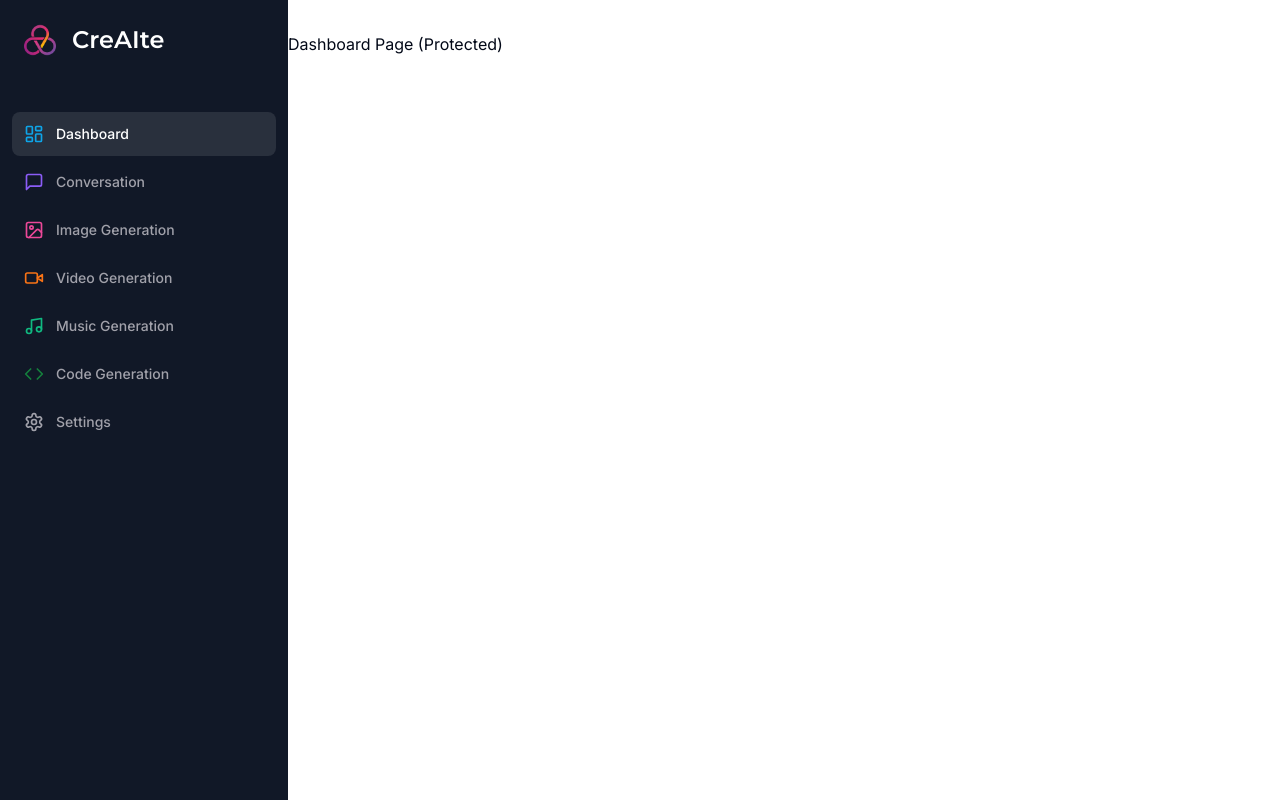
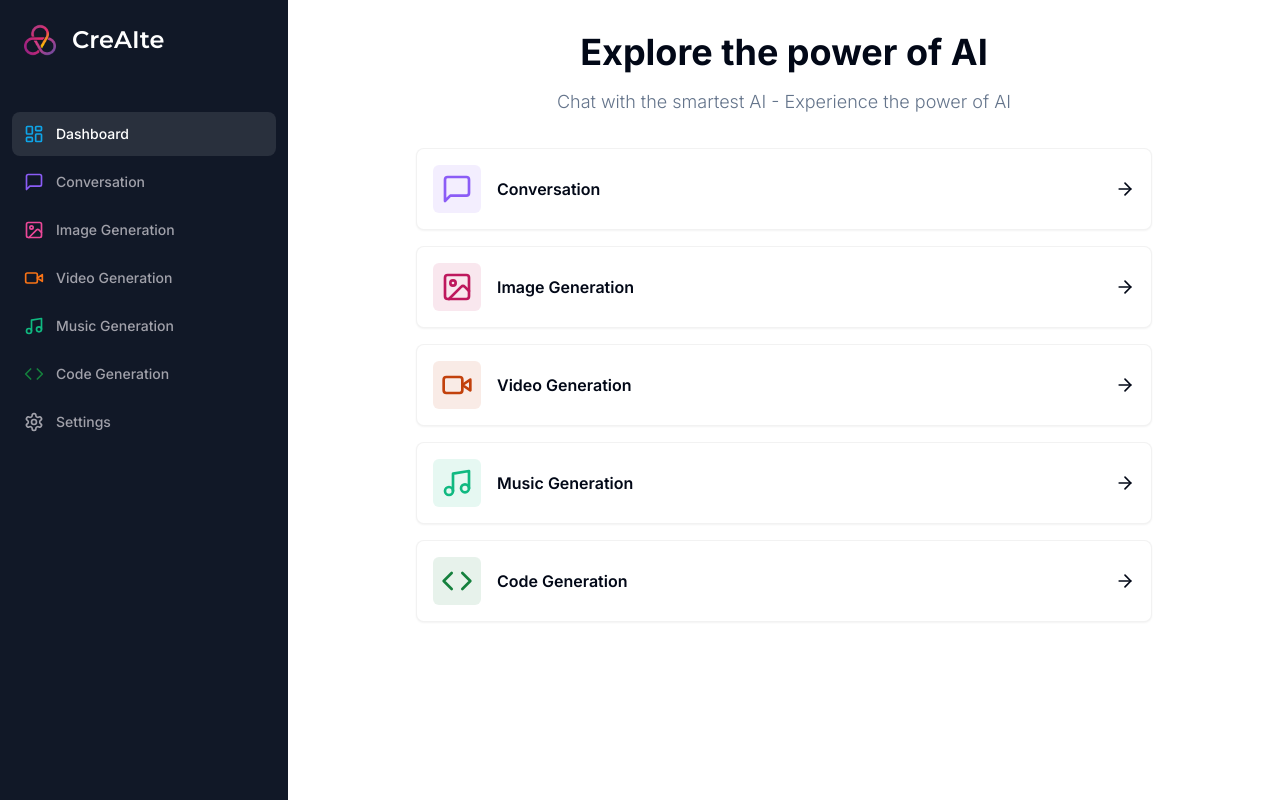
Before and after one commit to nhemgomia/creAIte, a Next.js app: page /dashboard in a window 1280 px wide. Built offline with nearby package versions, Linux system fonts and the light colour scheme.

Commit message:
feat: implement dashboard, create card component

```diff
--- a/app/(dashboard)/(routes)/dashboard/page.tsx
+++ b/app/(dashboard)/(routes)/dashboard/page.tsx
@@ -1,7 +1,96 @@
+"use client";
+
+import { useRouter } from "next/navigation";
+import {
+  ArrowRight,
+  Code,
+  ImageIcon,
+  MessageSquare,
+  Music,
+  VideoIcon
+} from "lucide-react";
+
+import { cn } from "@/lib/utils";
+import { Card } from "@/components/ui/card";
+
+const tools = [
+  {
+    label: "Conversation",
+    icon: MessageSquare,
+    href: "/conversation",
+    color: "text-violet-500",
+    bgColor: "bg-violet-500/10"
+  },
+  {
+    label: "Image Generation",
+    icon: ImageIcon,
+    href: "/image",
+    color: "text-pink-700",
+    bgColor: "bg-pink-700/10"
+  },
+  {
+    label: "Video Generation",
+    icon: VideoIcon,
+    href: "/video",
+    color: "text-orange-700",
+    bgColor: "bg-orange-700/10"
+  },
+  {
+    label: "Music Generation",
+    icon: Music,
+    href: "/music",
+    color: "text-emerald-500",
+    bgColor: "bg-emerald-500/10"
+  },
+  {
+    label: "Code Generation",
+    icon: Code,
+    href: "/code",
+    color: "text-green-700",
+    bgColor: "bg-green-700/10"
+  },
+];
+
 const DashboardPage = () => {
+  const router = useRouter();
   return (
     <div>
-      <p>Dashboard Page (Protected)</p>
+      <div className="mb-8 space-y-4">
+        <h2 className="text-2xl md:text-4xl font-bold text-center">
+          Explore the power of AI
+        </h2>
+        <p className="text-muted-foreground font-light text-sm md:text-lg text-center">
+          Chat with the smartest AI - Experience the power of AI
+        </p>
+      </div>
+      <div className="px-4 md:px-20 lg:px-32 space-y-4">
+        {tools.map((tool) => (
+          <Card
+            onClick={() => router.push(tool.href)}
+            key={tool.href}
+            className="
+              p-4
+              border-black/5
+              flex
+              items-center
+              justify-between
+              hover:shadow-md
+              transition
+              cursor-pointer
+              "
+            >
+              <div className="flex items-center gap-x-4">
+                <div className={cn("p-2 w-fit rounded-md", tool.bgColor)}>
+                  <tool.icon className={cn("w-8 h-8", tool.color)} />
+                </div>
+                <div className="font-semibold">
+                  {tool.label}
+                </div>
+              </div>
+              <ArrowRight className="w-5 h-5" />
+          </Card>
+        ))}
+      </div>
     </div>
   )
 }
--- /dev/null
+++ b/components/ui/card.tsx
@@ -0,0 +1,79 @@
+import * as React from "react"
+
+import { cn } from "@/lib/utils"
+
+const Card = React.forwardRef<
+  HTMLDivElement,
+  React.HTMLAttributes<HTMLDivElement>
+>(({ className, ...props }, ref) => (
+  <div
+    ref={ref}
+    className={cn(
+      "rounded-lg border bg-card text-card-foreground shadow-sm",
+      className
+    )}
+    {...props}
+  />
+))
+Card.displayName = "Card"
+
+const CardHeader = React.forwardRef<
+  HTMLDivElement,
+  React.HTMLAttributes<HTMLDivElement>
+>(({ className, ...props }, ref) => (
+  <div
+    ref={ref}
+    className={cn("flex flex-col space-y-1.5 p-6", className)}
+    {...props}
+  />
+))
+CardHeader.displayName = "CardHeader"
+
+const CardTitle = React.forwardRef<
+  HTMLParagraphElement,
+  React.HTMLAttributes<HTMLHeadingElement>
+>(({ className, ...props }, ref) => (
+  <h3
+    ref={ref}
+    className={cn(
+      "text-2xl font-semibold leading-none tracking-tight",
+      className
+    )}
+    {...props}
+  />
+))
+CardTitle.displayName = "CardTitle"
+
+const CardDescription = React.forwardRef<
+  HTMLParagraphElement,
+  React.HTMLAttributes<HTMLParagraphElement>
+>(({ className, ...props }, ref) => (
+  <p
+    ref={ref}
+    className={cn("text-sm text-muted-foreground", className)}
+    {...props}
+  />
+))
+CardDescription.displayName = "CardDescription"
+
+const CardContent = React.forwardRef<
+  HTMLDivElement,
+  React.HTMLAttributes<HTMLDivElement>
+>(({ className, ...props }, ref) => (
+  <div ref={ref} className={cn("p-6 pt-0", className)} {...props} />
+))
+CardContent.displayName = "CardContent"
+
+const CardFooter = React.forwardRef<
+  HTMLDivElement,
+  React.HTMLAttributes<HTMLDivElement>
+>(({ className, ...props }, ref) => (
+  <div
+    ref={ref}
+    className={cn("flex items-center p-6 pt-0", className)}
+    {...props}
+  />
+))
+CardFooter.displayName = "CardFooter"
+
+export { Card, CardHeader, CardFooter, CardTitle, CardDescription, CardContent }
```
